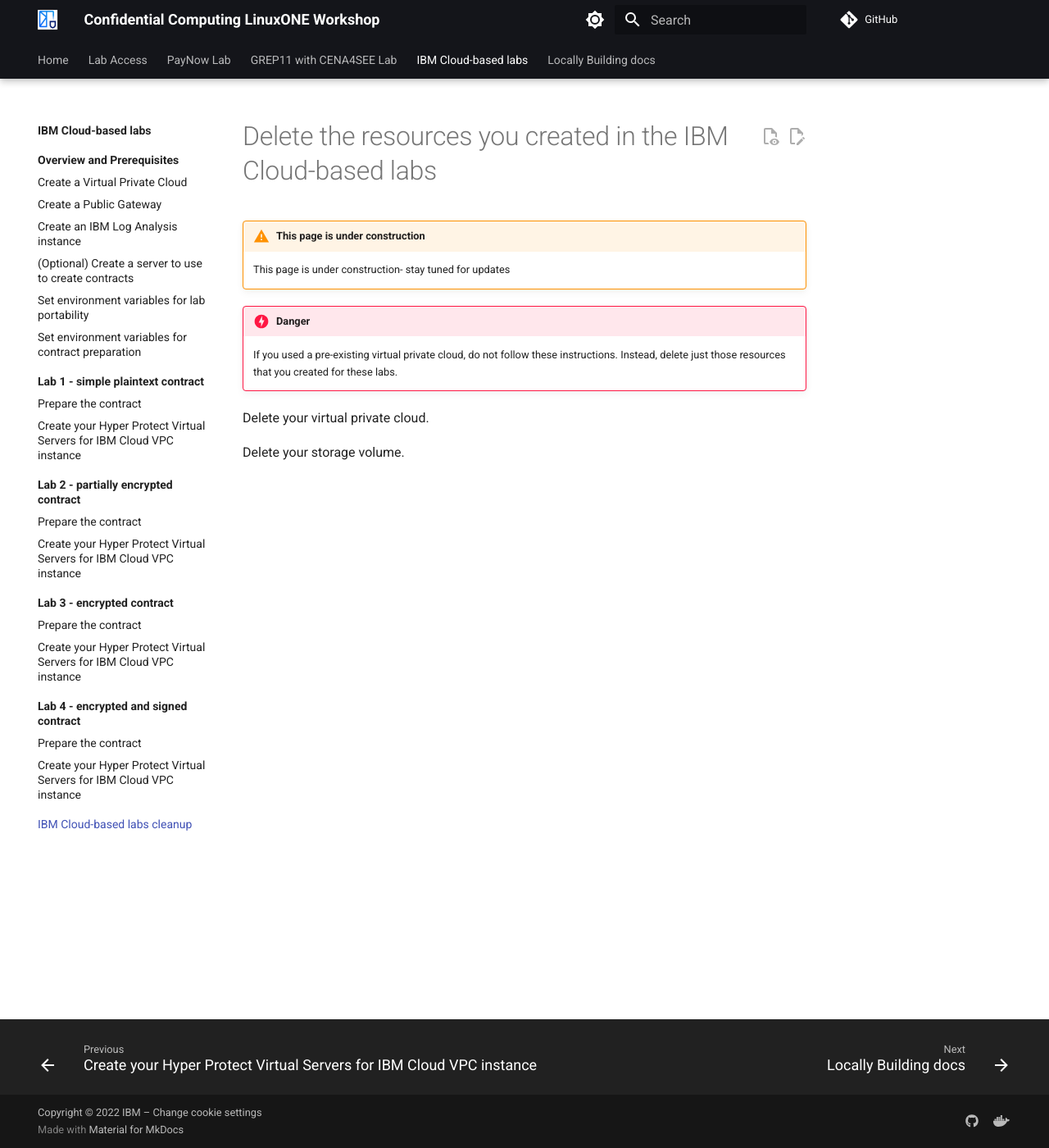
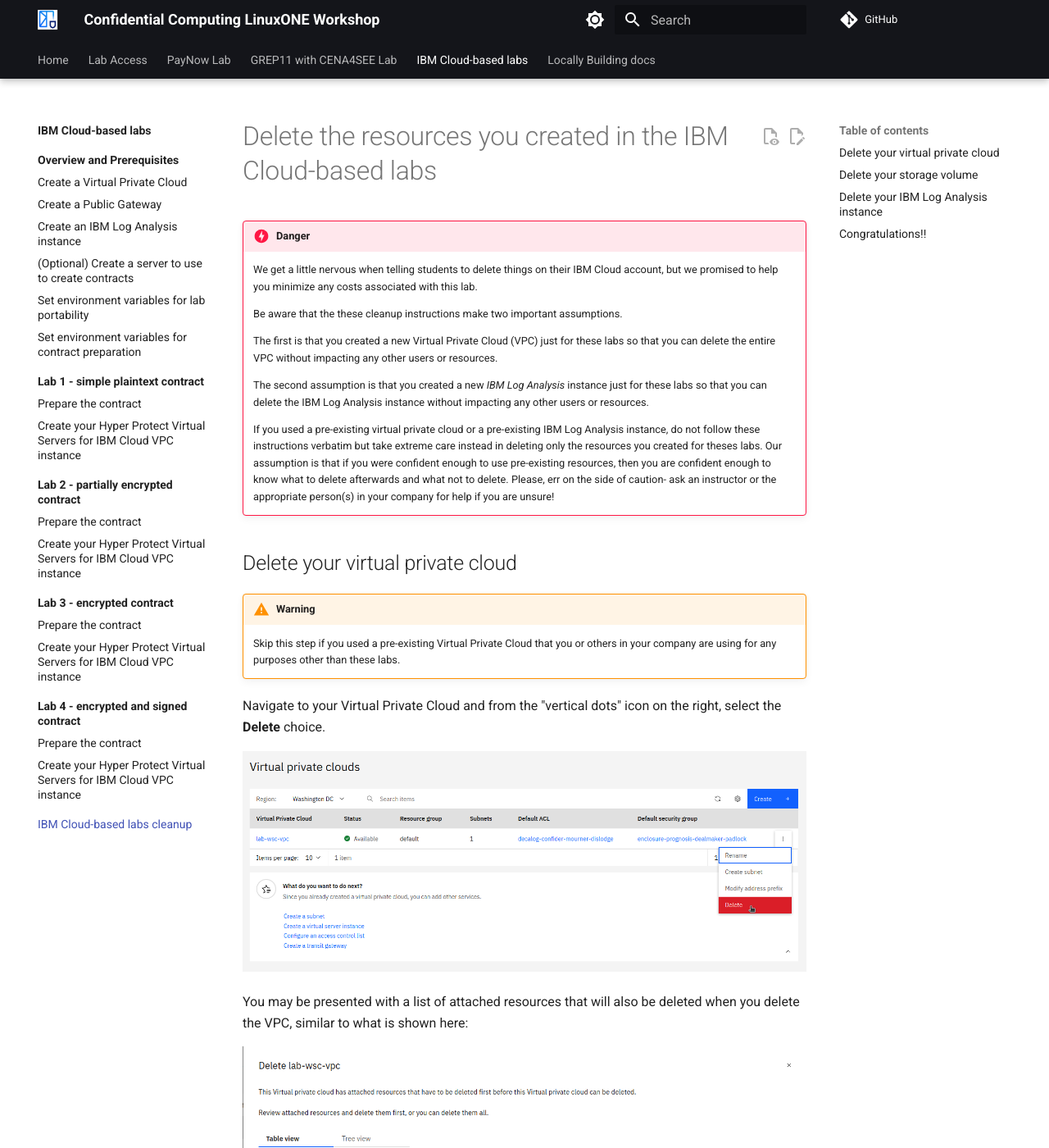
Before and after one commit to ibm-wsc/ConfidentialComputingOnLinuxONE, an MkDocs documentation site: the page built from docs/lab/cloud/cleanup/cleanup.md, in a window 1280 px wide and 1400 px high. Shown: the whole window at 82% size. Built offline with MkDocs 1.6.1 and Material for MkDocs 9.7.7, drawn with Linux system fonts in a browser that asks for light colours; comment, search, counter and statistics services are not loaded; some of the changed text lies outside the part shown.

Commit message:
Update lab cleanup section

```diff
--- a/docs/lab/cloud/cleanup/cleanup.md
+++ b/docs/lab/cloud/cleanup/cleanup.md
@@ -1,13 +1,71 @@
 # Delete the resources you created in the IBM Cloud-based labs
-
-!!! warning  "This page is under construction"
-
-    This page is under construction- stay tuned for updates
 
 !!! danger
 
-    If you used a pre-existing virtual private cloud, do not follow these instructions. Instead, delete just those resources that you created for these labs.
+    We get a little nervous when telling students to delete things on their IBM Cloud account, but we promised to help you minimize any costs associated with this lab.
 
-Delete your virtual private cloud.
+    Be aware that the these cleanup instructions make two important assumptions.
 
-Delete your storage volume.
+    The first is that you created a new Virtual Private Cloud (VPC) just for these labs so that you can delete the entire VPC without impacting any other users or resources.
+
+    The second assumption is that you created a new _IBM Log Analysis_ instance just for these labs so that you can delete the IBM Log Analysis instance without impacting any other users or resources.
+
+    If you used a pre-existing virtual private cloud or a pre-existing IBM Log Analysis instance, do not follow these instructions verbatim but take extreme care instead in deleting only the resources you created for theses labs.  Our assumption is that if you were confident enough to use pre-existing resources, then you are confident enough to know what to delete afterwards and what not to delete. Please, err on the side of caution-  ask an instructor or the appropriate person(s) in your company for help if you are unsure!
+
+## Delete your virtual private cloud
+
+!!! Warning
+
+    Skip this step if you used a pre-existing Virtual Private Cloud that you or others in your company are using for any purposes other than these labs.
+
+Navigate to your Virtual Private Cloud and from the "vertical dots" icon on the right, select the **Delete** choice.
+
+<img src="../cleanup010.png" height="2039" width="800" />
+
+You may be presented with a list of attached resources that will also be deleted when you delete the VPC, similar to what is shown here:
+
+<img src="../cleanup020.png" height="1799" width="1368" />
+
+1. **Select** the checkbox to confirm that you agree to these attached resources.
+
+2. Click the blue **Delete all** button in the lower right to start the deletion.
+
+Wait until you see the message that your VPC and all attached resources have been deleted:
+
+<img src="../cleanup030.png" height="1764" width="746" />
+
+## Delete your storage volume
+
+After deleting your VPC your storage volume remains assigned to you.  To delete it, select **Block storage volumes** to see your data volume in a list:
+
+<img src="../cleanup040.png" height="2477" width="1193" />
+
+From the "vertical dots" menu on the right select the **Delete** action:
+
+<img src="../cleanup050.png" height="2036" width="1155" />
+
+Confirm the deletion of your storage volume:
+
+<img src="../cleanup060.png" height="1612" width="444" />
+
+## Delete your IBM Log Analysis instance
+
+!!! Warning
+
+    Skip this step if you used a pre-existing IBM Log Analysis instance that you or others in your company are using for any purposes other than these labs
+
+1.  Go to your resources list
+
+2.  Expand  the **Logging and Monitoring** category
+
+3.  Find your IBM Log Analysis instance and find the **Delete** option from the 'vertical dots' menu
+
+The below screenshot shows what it looks like after completing the above three steps:
+
+<img src="../cleanup070.png" height="2373" width="987" />
+
+4.  Click **Delete** and confim the deletion if prompted.
+
+## Congratulations!!
+
+Congratulations on finishing the labs and cleaning up afterwards.  We hope you learned something useful in the labs and we know there is always room for improvement, so constructive criticism on the current labs or ideas for new labs are always welcome, either by a GitHub issue if you are comfortable with that (click the GitHub link on the right side of the banner at the top of the page) or via [email to the authors](../../../index.md#workshop-authors){target="_blank" rel="_noopener"}.
```
Also changed, not shown: docs/lab/cloud/lab1/prepcontract.md (+1 -1 lines), docs/lab/cloud/lab2/prepcontract.md (+1 -1 lines), docs/lab/cloud/lab3/prepcontract.md (+1 -1 lines), docs/lab/cloud/lab4/prepcontract.md (+1 -1 lines), docs/lab/cloud/prereqs/index.md (+2 -3 lines), docs/lab/cloud/cleanup/cleanup010.png (added), docs/lab/cloud/cleanup/cleanup020.png (added), docs/lab/cloud/cleanup/cleanup030.png (added), docs/lab/cloud/cleanup/cleanup040.png (added), docs/lab/cloud/cleanup/cleanup050.png (added), docs/lab/cloud/cleanup/cleanup060.png (added), docs/lab/cloud/cleanup/cleanup070.png (added).
